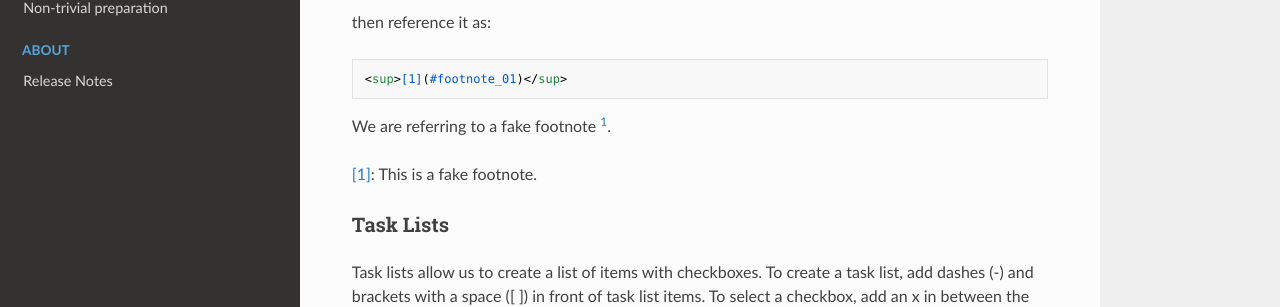
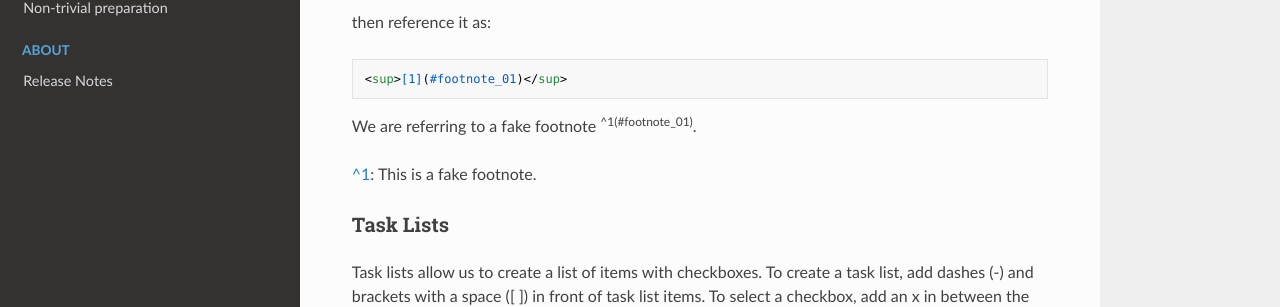
Before and after one commit to admiralrua/Algorithms-illustrated-by-Python, an MkDocs documentation site: the page built from docs/day_000.md, in a window 1280 px wide and 900 px high, scrolled down 1577 px. Shown: the part 144-451 px from the top of the window. Built offline with MkDocs 1.6.1, drawn with Linux system fonts in a browser that asks for light colours; nearby versions of some CDN libraries; old or Windows-style settings are respelled for this version of MkDocs.

Commit message:
Update day_000.md

````diff
--- a/docs/day_000.md
+++ b/docs/day_000.md
@@ -61,9 +61,9 @@ then reference it as:
 ```
 <sup>[1](#footnote_01)</sup>
 ```
-We are referring to a fake footnote <sup>[1](#footnote_01)</sup>.
+We are referring to a fake footnote <sup>^1(#footnote_01)</sup>.
 
-<a name="footnote_01">[1]</a>: This is a fake footnote.
+<a name="footnote_01">^1</a>: This is a fake footnote.
 
 
 ### Task Lists
````
